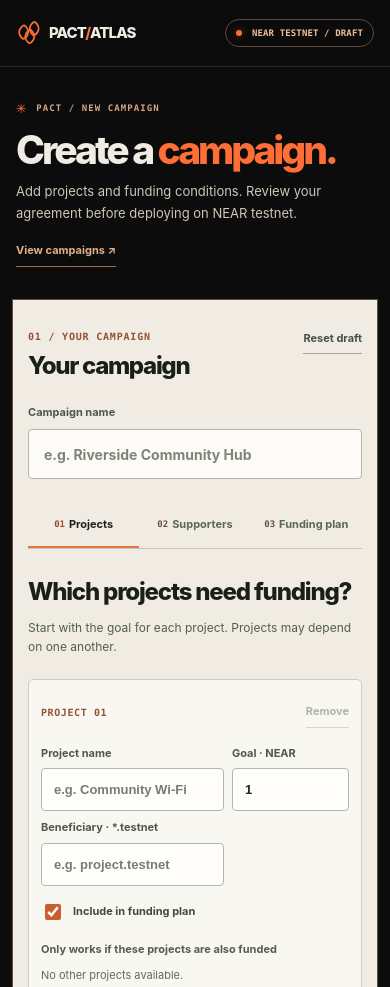
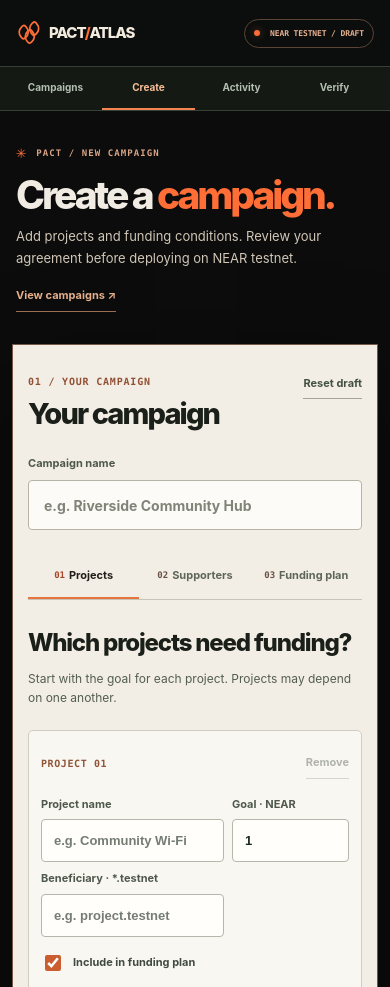
Before and after one commit to Iniwura/pact-atlas, a website with bundled scripts: page web/create.html in a window 390 px wide. Shown: the top 987 px of the page. Built offline with nearby package versions, Linux system fonts and the light colour scheme.

Commit message:
design: add compact navigation and premium creator finish

```diff
--- a/web/create.html
+++ b/web/create.html
@@ -8,6 +8,7 @@
   <title>Create campaign — PACT Atlas</title>
   <link rel="stylesheet" href="./protocol-workspace.css">
   <link rel="stylesheet" href="./create.css">
+  <link rel="stylesheet" href="./product-polish.css">
 </head>
 <body class="protocol-app create-app">
   <a class="skip-link" href="#campaign-editor">Skip to the campaign editor</a>
@@ -24,6 +25,7 @@
     </nav>
     <span class="mode-pill"><span class="mode-dot"></span> NEAR TESTNET / DRAFT</span>
   </header>
+  <nav class="route-mobile-nav" aria-label="Quick app navigation"><a href="./console#campaigns">Campaigns</a><a href="./create.html" aria-current="page">Create</a><a href="./console#activity">Activity</a><a href="./verify.html">Verify</a></nav>
 
   <main class="app-main">
     <div class="creator-heading">
```
